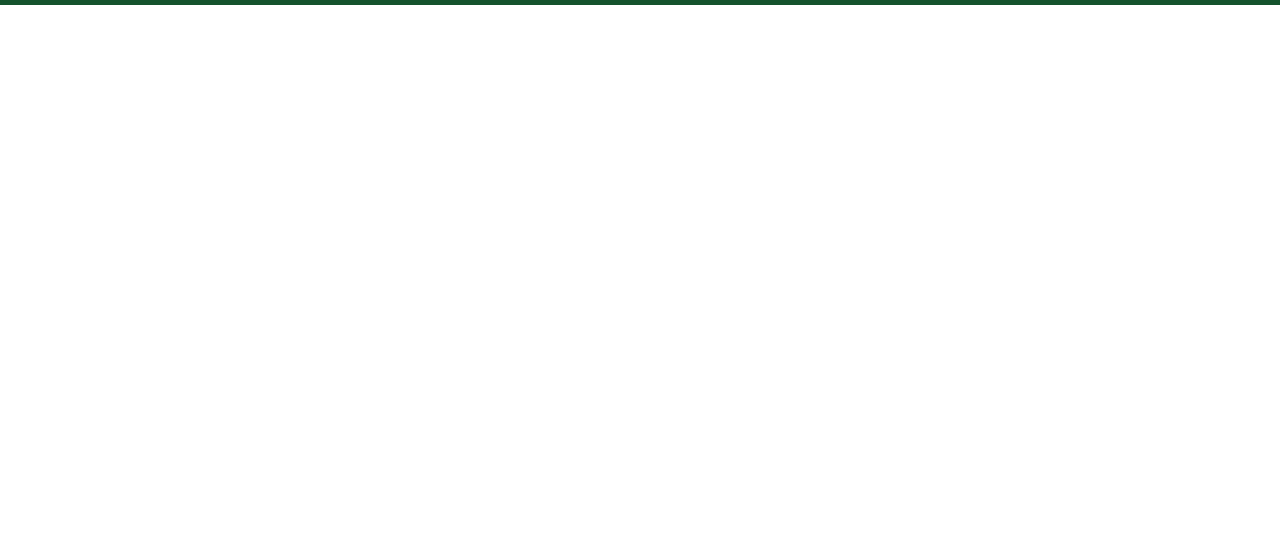
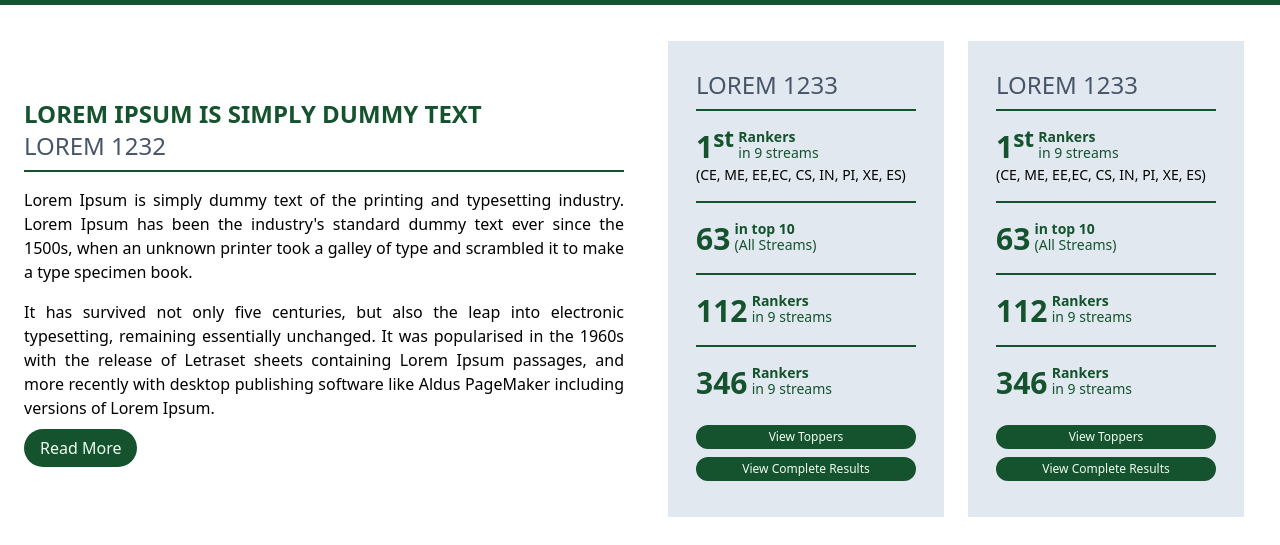
Before and after one commit to rajatroy-dev/projects, a website: page me-clone/src/index.html in a window 1280 px wide. Shown: the part 547-1092 px from the top of the page. Before the commit the page ends 800 px from the top, so only its background shows below. Drawn offline with Linux system fonts and the light colour scheme.

Commit message:
Projects: me-clone: Added new section

```diff
--- a/me-clone/src/index.html
+++ b/me-clone/src/index.html
@@ -94,6 +94,88 @@
         <p class="hidden sm:inline-block px-4 text-green-50 font-bold border-r-2">ANNOUNCEMENTS</p>
         <p class="inline-block text-green-50 ml-4">Public notice against piracy.</p>
     </div>
+
+    <section class="container-auto flex flex-col lg:flex-row items-center px-2 text-justify">
+        <div class="p-4 w-full lg:w-1/2">
+            <h1 class="text-green-900 font-bold uppercase text-2xl">Lorem Ipsum is simply dummy text</h1>
+            <h2 class="border-b-2 border-green-900 pb-2 text-slate-600 uppercase text-2xl">Lorem 1232</h2>
+            <p class="my-4">
+                Lorem Ipsum is simply dummy text of the printing and typesetting industry. Lorem Ipsum has been the
+                industry's standard dummy text ever since the 1500s, when an unknown printer took a galley of type and
+                scrambled it to make a type specimen book.
+            </p>
+            <p class="my-4">
+                It has survived not only five centuries, but also the leap
+                into electronic typesetting, remaining essentially unchanged. It was popularised in the 1960s with the
+                release of Letraset sheets containing Lorem Ipsum passages, and more recently with desktop publishing
+                software like Aldus PageMaker including versions of Lorem Ipsum.
+            </p>
+
+            <a class="rounded-full bg-green-900 px-4 py-2 text-green-50">Read More</a>
+        </div>
+        <div class="flex flex-col sm:flex-row w-full lg:w-1/2 p-4 sm:p-0 md:p-4">
+            <div class="p-7 mx-0 my-3 sm:m-3 bg-slate-200 w-full sm:w-1/2">
+                <h2 class="border-b-2 border-green-900 text-slate-600 uppercase text-2xl pb-2">Lorem 1233</h2>
+                <div class="py-4 border-b-2 border-green-900">
+                    <h3 class="inline-block text-3xl font-bold text-green-900">1<sup>st</sup></h3>
+                    <p class="inline-block text-green-900 text-sm"><strong class="block h-4">Rankers</strong>in 9
+                        streams</p>
+                    <p class="text-sm">(CE, ME, EE,EC, CS, IN, PI, XE, ES)</p>
+                </div>
+                <div class="py-4 border-b-2 border-green-900">
+                    <h3 class="inline-block text-3xl font-bold text-green-900">63</h3>
+                    <p class="inline-block text-green-900 text-sm"><strong class="block h-4">in top 10</strong>(All
+                        Streams)</p>
+                </div>
+                <div class="py-4 border-b-2 border-green-900">
+                    <h3 class="inline-block text-3xl font-bold text-green-900">112</h3>
+                    <p class="inline-block text-green-900 text-sm"><strong class="block h-4">Rankers</strong>in 9
+                        streams</p>
+                </div>
+                <div class="py-4">
+                    <h3 class="inline-block text-3xl font-bold text-green-900">346</h3>
+                    <p class="inline-block text-green-900 text-sm"><strong class="block h-4">Rankers</strong>in 9
+                        streams</p>
+                </div>
+                <div class="text-center">
+                    <a class="rounded-full bg-green-900 px-2 py-1 text-green-50 text-xs inline lg:block 2xl:inline m-0 lg:my-2 2xl:m-0"
+                        href="#">View Toppers</a>
+                    <a class="rounded-full bg-green-900 px-2 py-1 text-green-50 text-xs inline lg:block 2xl:inline m-0 lg:my-2 2xl:m-0"
+                        href="#">View Complete Results</a>
+                </div>
+            </div>
+            <div class="p-7 mx-0 my-3 sm:m-3 bg-slate-200 w-full sm:w-1/2">
+                <h2 class="border-b-2 border-green-900 text-slate-600 uppercase text-2xl pb-2">Lorem 1233</h2>
+                <div class="py-4 border-b-2 border-green-900">
+                    <h3 class="inline-block text-3xl font-bold text-green-900">1<sup>st</sup></h3>
+                    <p class="inline-block text-green-900 text-sm"><strong class="block h-4">Rankers</strong>in 9
+                        streams</p>
+                    <p class="text-sm">(CE, ME, EE,EC, CS, IN, PI, XE, ES)</p>
+                </div>
+                <div class="py-4 border-b-2 border-green-900">
+                    <h3 class="inline-block text-3xl font-bold text-green-900">63</h3>
+                    <p class="inline-block text-green-900 text-sm"><strong class="block h-4">in top 10</strong>(All
+                        Streams)</p>
+                </div>
+                <div class="py-4 border-b-2 border-green-900">
+                    <h3 class="inline-block text-3xl font-bold text-green-900">112</h3>
+                    <p class="inline-block text-green-900 text-sm"><strong class="block h-4">Rankers</strong>in 9
+                        streams</p>
+                </div>
+                <div class="py-4">
+                    <h3 class="inline-block text-3xl font-bold text-green-900">346</h3>
+                    <p class="inline-block text-green-900 text-sm"><strong class="block h-4">Rankers</strong>in 9
+                        streams</p>
+                </div>
+                <div class="text-center">
+                    <a class="rounded-full bg-green-900 px-2 py-1 text-green-50 text-xs inline lg:block 2xl:inline m-0 lg:my-2 2xl:m-0"
+                        href="#">View Toppers</a>
+                    <a class="rounded-full bg-green-900 px-2 py-1 text-green-50 text-xs inline lg:block 2xl:inline m-0 lg:my-2 2xl:m-0"
+                        href="#">View Complete Results</a>
+                </div>
+            </div>
+        </div>
+    </section>
 </body>
 
 </html>
```
Also changed, not shown: me-clone/dist/bundle.css.
